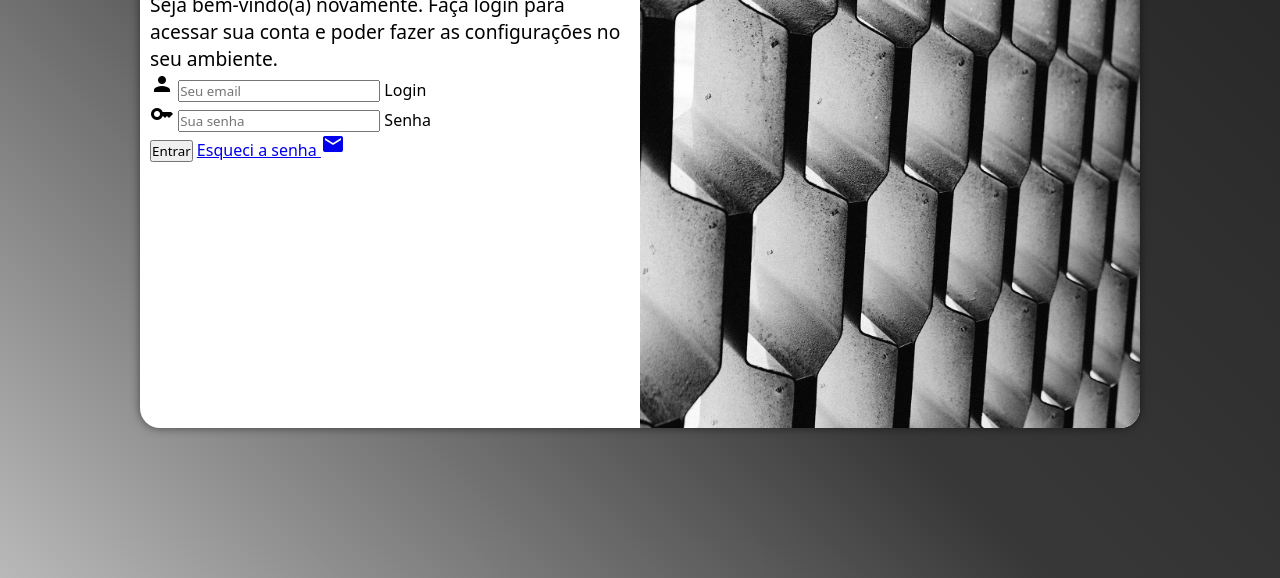
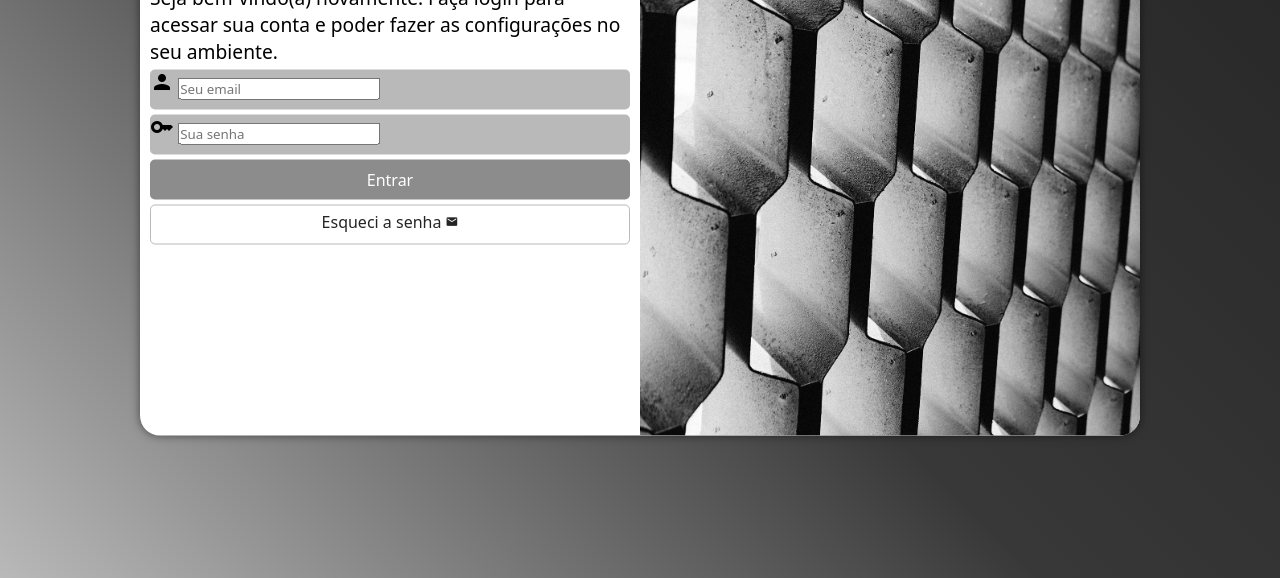
Before and after one commit to samarasoares1/projeto-tela-login, a plain HTML site: page index.html in a window 1280 px wide. Shown: the part 222-800 px from the top of the page. Drawn offline with Linux system fonts and the light colour scheme.

Commit message:
update projeto tela login

```diff
--- a/estilos/style.css
+++ b/estilos/style.css
@@ -34,7 +34,7 @@ section#login{
 
     background-color: white;
     width: 250px;
-    height: 500px;
+    height: 515px;
     border-radius: 20px;
     overflow: hidden;
 
@@ -58,3 +58,46 @@ div#formulario > h1{
 div#formulario > p{
     font-size: 0.8em;
 }
+form > div.campo{
+    display: block;
+    background-color: #B9B9B9;
+    width: 100%;
+    height: 40px;
+    border-radius: 5px;
+    margin: 5px 0px;
+
+}
+input[type="submit"]{
+    display: block;
+    font-size: 1em;
+    width: 100%;
+    height: 40px;
+    background-color: var(--cor5);
+    color: white;
+    border-radius: 5px;
+    border: none;
+    cursor: pointer;
+}
+input[type="submit"]:hover{
+    background-color: #252525;
+}
+form > a.botao{
+    display: block;
+    font-size: 1em;
+    width: 100%;
+    height: 40px;
+    padding-top: 5px;
+    margin-top: 5px;
+    text-align: center;
+    background-color: white;
+    color: #252525;
+    border-radius: 5px;
+    border: 1px solid #B9B9B9;
+    text-decoration: none;
+}
+form > a.botao:hover{
+    background-color: #8C8C8C;
+}
+form > a.botao > span{
+    font-size: 0.8em;
+}
--- a/index.html
+++ b/index.html
@@ -22,15 +22,15 @@
                     <div class="campo">
                         <span class="material-icons">person</span>
                         <input type="email" name="login" id="ilogin" placeholder="Seu email" autocomplete="email" required maxlength="30">
-                        <label for="ilogin">Login</label>
+                        <label for="ilogin"></label>
                     </div>
                     <div class="campo">
                         <span class="material-icons">key</span>
                         <input type="password" name="Senha" id="isenha" placeholder="Sua senha" autocomplete="current-password" required minlength="8" maxlength="30">
-                        <label for="isenha">Senha</label>
+                        <label for="isenha"></label>
                     </div>
                     <input type="submit" value="Entrar">
-                    <a href="esqueci.html">Esqueci a senha <span class="material-icons">mail</span></a>
+                    <a class="botao" href="esqueci.html">Esqueci a senha <span class="material-icons">mail</span></a>
                 </form>
             </div>
 
```
